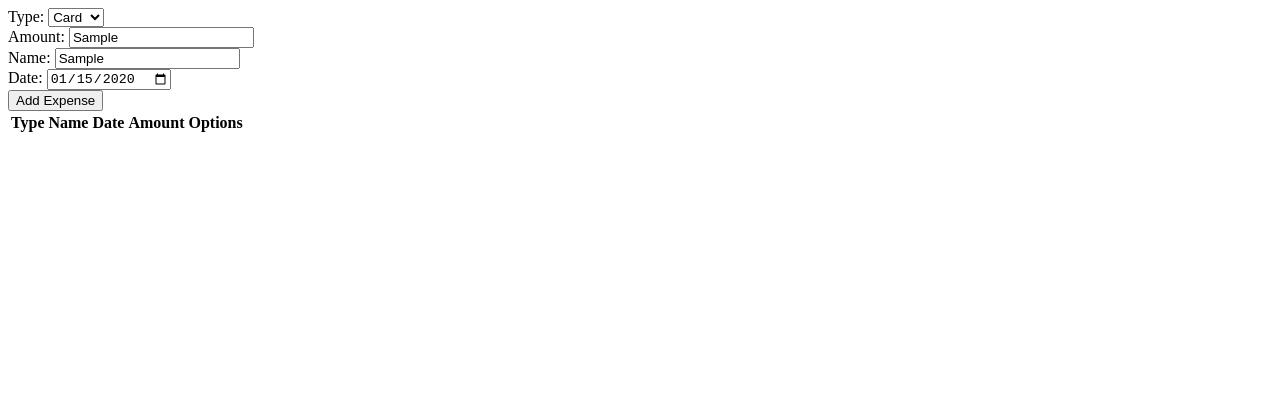
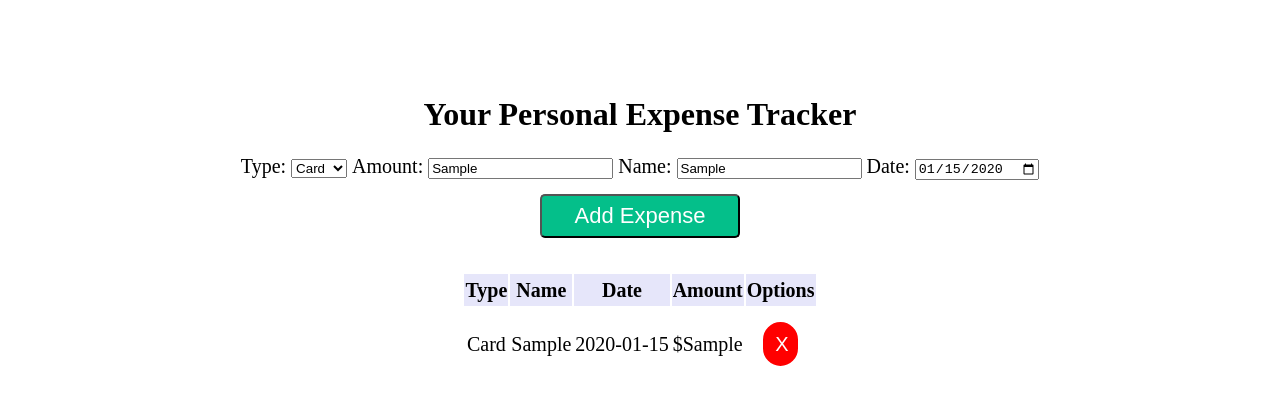
Before and after one commit to Hahaketchup/Expense-Tracker, a plain HTML site: page index.html in a window 1280 px wide. Both pictures are taken after typing "Sample", "Sample", "2020-01-15" into the empty fields and a click on the button "Add Expense". Drawn offline with Linux system fonts and the light colour scheme.

Commit message:
completed Expense Tracker

```diff
--- /dev/null
+++ b/Expense Tracker.css
@@ -0,0 +1,49 @@
+body {
+    text-align: center;
+}
+
+h1{
+    padding-top: 75px;
+}
+
+div {
+   display: inline;
+   font-size: 20px;
+
+}
+
+table{
+    display: inline-table;
+    margin-top: 20px;
+    font-size: 20px;
+}
+
+th {
+    background-color: lavender;
+    line-height: 30px;
+}
+
+tr:nth-child(even) {
+    background-color: #f2f2f2;
+}
+
+.delete {
+    border: 2px solid red;
+    border-radius: 25px;
+    width: 35px;
+    height: auto;
+    font-size: 20px;
+}
+
+button{
+    width: 200px;
+    color:#fff;
+    padding: 10px;
+    text-align: center;
+    font-size: 1.1em;
+    line-height: 20px;
+    background-color: #04BF8A;
+    border-radius: 5px;
+    margin: 14px 25%;
+    cursor: pointer;
+}
--- a/Expense Tracker.js
+++ b/Expense Tracker.js
@@ -17,55 +17,62 @@ formsInfo.addEventListener("submit", function(event) {
     id: expenses.length > 0 ? expenses[expenses.length - 1].id + 1 : 1
   };
 
-  renderExpense();
-
   document.getElementById("forms").value = "";
 
   expenses.push(expense);
   localStorage.setItem("expenses", JSON.stringify(expenses));
+
+  renderExpense(expense);
 });
 
-function renderExpense() {
-  //shows expense
+function renderExpense(expense) {
+    let expenseRow = createRow(expense);
+
+    let deleteBtn = createDeleteButton();
+    expenseRow.appendChild(deleteBtn);
+
   const expenseList = document.getElementById("expense-list");
+    expenseList.appendChild(expenseRow);
 
-  for (let i = 0; i < expenses.length; i++) {
+  console.log(expenseList);
+}
+
+function createRow(expense) {
     //create tr
     const itemRow = document.createElement("tr");
+
     //create td for type
     const newType = document.createElement("td");
     //create text node
-    newType.textContent = expenses[i].type;
+    newType.appendChild(document.createTextNode(expense.type));
     //append td to tr
     itemRow.appendChild(newType);
+
     //create td for name
     const newName = document.createElement("td");
     //create text node
-    newName.textContent = expenses[i].name;
+    newName.appendChild(document.createTextNode(expense.name));
     //append td to tr
     itemRow.appendChild(newName);
+
     //create td for date
     const newDate = document.createElement("td");
     //create text node
-    newDate.textContent = expenses[i].date;
+    newDate.appendChild(document.createTextNode(expense.date));
     //append td to tr
     itemRow.appendChild(newDate);
+
     //create td for amount
     const newAmount = document.createElement("td");
     //create text node
-    newAmount.textContent ="$" + expenses[i].amount;
+    newAmount.appendChild(document.createTextNode("$" + expense.amount));
     //append td to tr
     itemRow.appendChild(newAmount);
+
     //set id
-    itemRow.setAttribute('data-id', expenses[i].id);
-    //create delete button
-    let deleteBtn = createDeleteButton();
-    //append delete button to tr
-    itemRow.appendChild(deleteBtn);
+    itemRow.setAttribute('data-id', expense.id);
+    return itemRow;
 
-    //append tr to tbody
-    expenseList.appendChild(itemRow);
-  }
 }
 
 function createDeleteButton() {
--- a/index.html
+++ b/index.html
@@ -4,17 +4,19 @@
     <meta charset="UTF-8" />
     <meta name="viewport" content="width=device-width, initial-scale=1.0" />
     <meta http-equiv="X-UA-Compatible" content="ie=edge" />
-    <title>Document</title>
+    <title>Expense Tracker</title>
+    <link rel="stylesheet" href="Expense Tracker.css">
   </head>
   <body>
+      <h1>Your Personal Expense Tracker</h1>
     <div id="forms">
       <form>
         <div>
           <span>Type:</span>
           <select id="user-type" name="type" required>
-            <option value="card">Card</option>
-            <option value="cash">Cash</option>
-            <option value="other">Other</option>
+            <option value="Card">Card</option>
+            <option value="Cash">Cash</option>
+            <option value="Other">Other</option>
           </select>
         </div>
         <div>
@@ -41,11 +43,12 @@
           <span>Date:</span>
           <input id="user-date" type="date" name="item-date" required />
         </div>
-        <button type="submit">Add Expense</button>
+        <button id="button" type="submit">Add Expense</button>
       </form>
     </div>
 
-    <table>
+    <section class="table-section">
+    <table class="table">
       <tr>
         <th id="type">Type</th>
         <th id="name">Name</th>
@@ -56,6 +59,7 @@
       <tbody id="expense-list">
       </tbody>
     </table>
+</section>
     <script src="Expense Tracker.js"></script>
   </body>
 </html>
```
Also changed, not shown: Expense Tracker.png (added).
